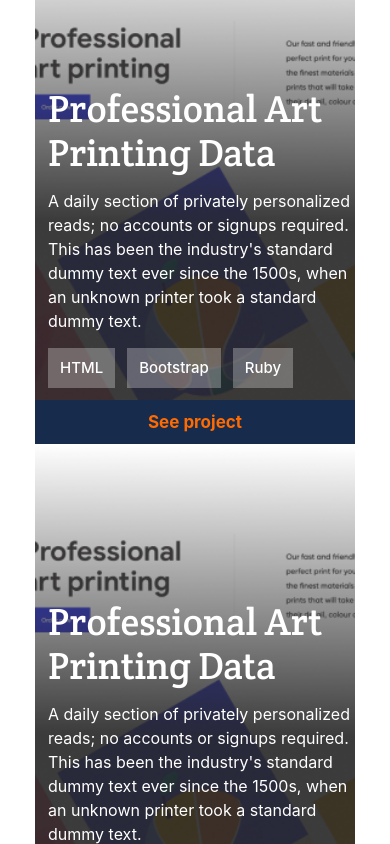
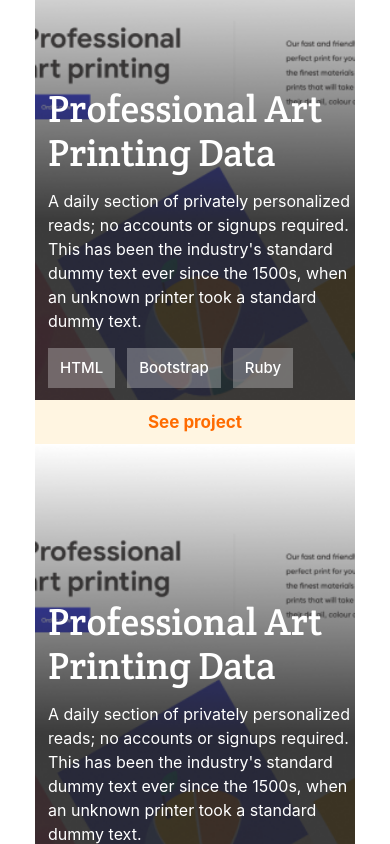
Before and after one commit to unorjikingsley/Portfolio-Website, a website: page index.html in a window 390 px wide. In both pictures the pointer is over the button 195 px from the left and 2105 px from the top of the page. Shown: the part 1683-2527 px from the top of the page. Drawn offline with Linux system fonts and the light colour scheme.

Commit message:
fix linters issue

```diff
--- a/styles.css
+++ b/styles.css
@@ -610,7 +610,7 @@ html {
   }
 
   .oversight:hover {
-    background-color: #172b4d;
+    background-color: #fff5e1;
     color: #ff6b00;
   }
 
```
